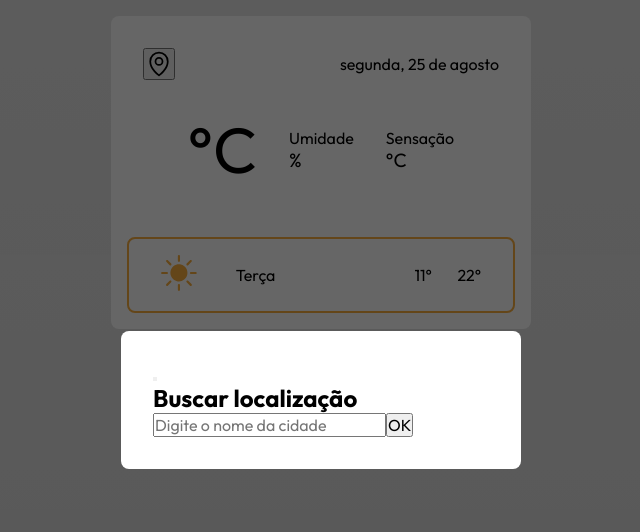
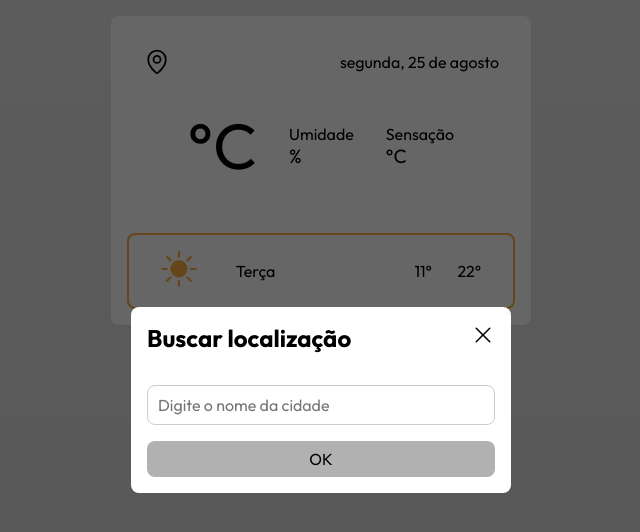
Before and after one commit to gabrielbuttendorf/previsao-do-tempo, a React (Vite) app: page / in a window 1280 px wide. Both pictures are taken after a click on the button 478 px from the left and 64 px from the top of the page. Shown: the top 532 px of the page, without its empty margins (319-959 px from the left). Built offline with nearby package versions, Linux system fonts and the light colour scheme; no server answers.

Commit message:
style modal

```diff
--- a/src/components/ChangeCityModal/index.tsx
+++ b/src/components/ChangeCityModal/index.tsx
@@ -1,7 +1,8 @@
 import * as Dialog from '@radix-ui/react-dialog';
-import { Content, Overlay } from './styles';
+import { Close, Content, Overlay } from './styles';
 import { useWeather } from '../../contexts/WeatherContext';
 import { useState, type FormEvent } from 'react';
+import { X } from 'phosphor-react';
 
 export function ChangeCityModal() {
   const { setCityName } = useWeather();
@@ -19,7 +20,9 @@ export function ChangeCityModal() {
       <Overlay />
 
       <Content>
-        <Dialog.Close />
+        <Close>
+          <X size={24}/>
+        </Close>
         <Dialog.Title>Buscar localização</Dialog.Title>
 
         <form action="" onSubmit={handleCitySubmit}>
--- a/src/components/ChangeCityModal/styles.ts
+++ b/src/components/ChangeCityModal/styles.ts
@@ -8,13 +8,51 @@ export const Overlay = styled(Dialog.Overlay)`
 `;
 
 export const Content = styled(Dialog.Content)`
-  position: fixed;
+  position: absolute;
   top: 50%;
   left: 50%;
   transform: translate(-50%, -50%);
+
   background: #fff;
   border-radius: 8px;
-  padding: 2rem; //mudar depois
-  width: 90%; //mudar depois
-  max-width: 400px; //mudar depois
+  padding: 1rem;
+  width: 100%;
+  max-width: 380px;
+
+  form {
+    margin-top: 2rem;
+    display: flex;
+    flex-direction: column;
+    gap: 1rem;
+  }
+
+  input {
+    height: 40px;
+    text-indent: 10px;
+    border-radius: 8px;
+    border: 1px solid #ccc;
+  }
+
+  button[type="submit"] {
+    padding: 0.5rem 0;
+    border-radius: 8px;
+    border: none;
+    background: #b1b1b1ff;
+    cursor: pointer;
+
+    &:hover {
+      background: #a8a8a8ff;
+      transition: background 0.1s;
+    }
+  }
 `;
+
+export const Close = styled(Dialog.Close)`
+  background: transparent;
+  border: 0;
+  line-height: 0;
+  position: absolute;
+  top: 1rem;
+  right: 1rem;
+  cursor: pointer;
+`;
--- a/src/components/Header/index.tsx
+++ b/src/components/Header/index.tsx
@@ -19,12 +19,12 @@ export function Header() {
             <Dialog.Trigger asChild>
               <button>
                 <MapPin size={28} />
+                <p>{currentWeather?.name}</p>
               </button>
             </Dialog.Trigger>
 
             <ChangeCityModal />
           </Dialog.Root>
-          <p>{currentWeather?.name}</p>
         </div>
 
         <span>{today}</span>
--- a/src/components/Header/styles.ts
+++ b/src/components/Header/styles.ts
@@ -18,6 +18,18 @@ export const HeaderContent = styled.div`
   }
 
   button {
+    display: flex;
+    align-items: center;
+    justify-content: center;
+
     line-height: 0;
+    background: transparent;
+    border: none;
+    cursor: pointer;
+
+    &:hover {
+      transition: all 0.2s;
+      color: #7e7e7eff;
+    }
   }
 `;
```
Also changed, not shown: 1 other file (tests, documents, lock files or other folders).
